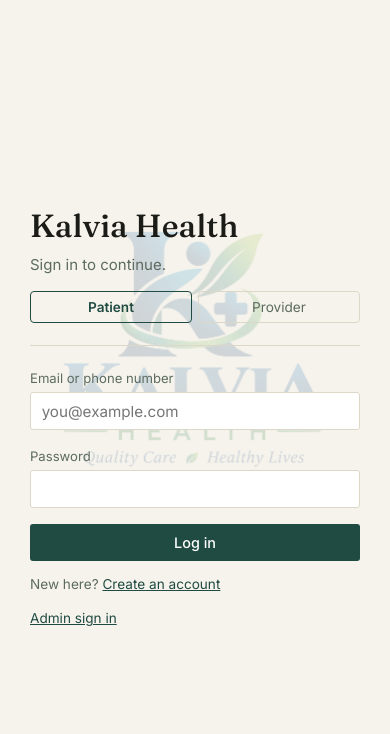
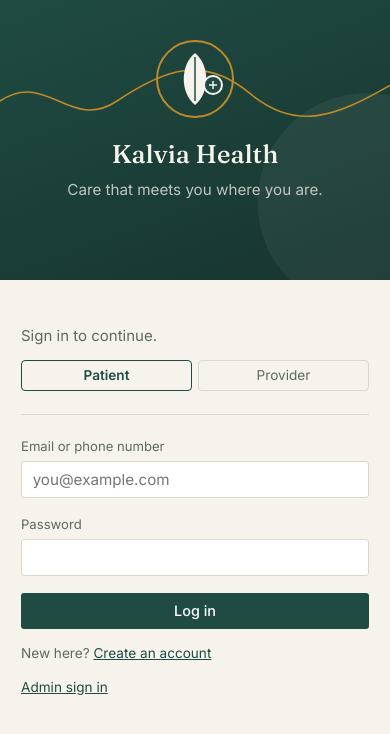
Before and after one commit to Fekadu-github/kalvia-health, a React (Vite) app in the folder frontend/: page /login in a window 390 px wide. Shown: the top 734 px of the page. Built offline with nearby package versions, Linux system fonts and the light colour scheme; no server answers.

Commit message:
Add responsive auth-split layout matching design mockups; mobile-responsive sidebar

```diff
--- a/frontend/src/components/AuthVisual.tsx
+++ b/frontend/src/components/AuthVisual.tsx
@@ -1,7 +1,7 @@
 export default function AuthVisual() {
   return (
     <div className="auth-visual">
-      <svg className="auth-visual-deco" viewBox="0 0 500 700" preserveAspectRatio="none" aria-hidden="true">
+      <svg className="auth-visual-deco" viewBox="0 0 500 700" preserveAspectRatio="xMidYMid slice" aria-hidden="true">
         <circle cx="470" cy="430" r="140" fill="rgba(255,255,255,0.05)" />
         <circle cx="60" cy="560" r="10" fill="var(--accent)" />
         <circle cx="120" cy="600" r="6" fill="rgba(255,255,255,0.6)" />
@@ -15,6 +15,7 @@
         <path d="M60 560 L120 600 M60 560 L30 610" stroke="rgba(255,255,255,0.6)" strokeWidth="1.5" />
       </svg>
 
+      <div className="auth-visual-content">
         <div className="auth-visual-mark">
           <svg width="80" height="80" viewBox="0 0 80 80" aria-hidden="true">
             <circle cx="40" cy="40" r="38" fill="none" stroke="var(--accent)" strokeWidth="2" />
@@ -32,5 +33,6 @@
         <h1 className="auth-visual-brand">Kalvia Health</h1>
         <p className="auth-visual-tagline">Care that meets you where you are.</p>
       </div>
+    </div>
   );
 }
--- a/frontend/src/pages/Login.tsx
+++ b/frontend/src/pages/Login.tsx
@@ -2,6 +2,7 @@
 import { useNavigate, Link } from "react-router-dom";
 import { api, ApiError } from "../api";
 import { useAuth } from "../context/AuthContext";
+import AuthVisual from "../components/AuthVisual";
 
 type Mode = "patient-login" | "patient-signup" | "provider-login";
 
@@ -87,10 +88,11 @@
   }
 
   return (
-    <div className="auth-screen">
-      <div className="auth-card">
-        <h1>Kalvia Health</h1>
-        <p style={{ color: "var(--ink-soft)", marginTop: "-0.6em" }}>
+    <div className="auth-split">
+      <AuthVisual />
+      <div className="auth-form-panel">
+        <div className="auth-card">
+        <p style={{ color: "var(--ink-soft)", marginBottom: "0.2em" }}>
           {mode === "provider-login" ? "Provider sign in." : "Sign in to continue."}
         </p>
 
@@ -227,6 +229,7 @@
         <p className="auth-switch">
           <Link to="/admin/login">Admin sign in</Link>
         </p>
+        </div>
       </div>
     </div>
   );
--- a/frontend/src/styles/global.css
+++ b/frontend/src/styles/global.css
@@ -175,6 +175,40 @@
   max-width: 900px;
 }
 
+@media (max-width: 720px) {
+  .app-shell { flex-direction: column; }
+
+  .sidebar {
+    width: 100%;
+    flex-direction: row;
+    align-items: center;
+    padding: 0.9em 1.2em;
+    border-right: none;
+    border-bottom: 1px solid var(--line);
+    overflow-x: auto;
+    gap: 1em;
+  }
+
+  .sidebar-brand { margin: 0; white-space: nowrap; }
+
+  .sidebar nav {
+    flex-direction: row;
+    gap: 0.2em;
+    white-space: nowrap;
+  }
+
+  .sidebar-footer {
+    margin: 0 0 0 auto;
+    display: flex;
+    align-items: center;
+    gap: 0.6em;
+    white-space: nowrap;
+  }
+  .sidebar-footer > div { display: none; }
+
+  .main-content { padding: 1.6em 1.2em; }
+}
+
 .auth-screen {
   min-height: 100vh;
   display: flex;
@@ -186,6 +220,104 @@
 .auth-card {
   width: 100%;
   max-width: 380px;
+}
+
+/* Split-screen auth layout (login, admin login/bootstrap, password reset):
+   dark green brand panel + form panel side by side on desktop,
+   stacked with the brand panel on top on mobile. */
+.auth-split {
+  min-height: 100vh;
+  display: flex;
+}
+
+.auth-visual {
+  position: relative;
+  flex: 1 1 44%;
+  max-width: 580px;
+  min-width: 380px;
+  overflow: hidden;
+  background: linear-gradient(160deg, var(--primary) 0%, #17352E 100%);
+}
+
+.auth-visual-deco {
+  position: absolute;
+  inset: 0;
+  width: 100%;
+  height: 100%;
+}
+
+.auth-visual-content {
+  position: relative;
+  z-index: 1;
+  height: 100%;
+  display: flex;
+  flex-direction: column;
+  justify-content: flex-end;
+  padding: 3.5em 3em;
+  color: #F6F3EC;
+}
+
+.auth-visual-mark {
+  align-self: center;
+  margin: 2.5em 0 auto;
+}
+
+.auth-visual-brand {
+  font-family: var(--font-display);
+  font-size: 1.9rem;
+  font-weight: 500;
+  color: #F6F3EC;
+  margin: 0 0 0.25em;
+}
+
+.auth-visual-tagline {
+  color: rgba(246, 243, 236, 0.75);
+  font-size: 0.95rem;
+  margin: 0;
+}
+
+.auth-form-panel {
+  flex: 1 1 56%;
+  display: flex;
+  align-items: center;
+  justify-content: center;
+  padding: 2.5em 2em;
+  background: var(--bg);
+}
+
+.auth-form-panel .auth-card {
+  width: 100%;
+  max-width: 400px;
+}
+
+@media (max-width: 860px) {
+  .auth-split { flex-direction: column; }
+
+  .auth-visual {
+    flex: none;
+    max-width: none;
+    min-width: 0;
+    min-height: 280px;
+  }
+
+  .auth-visual-content {
+    justify-content: center;
+    align-items: center;
+    text-align: center;
+    padding: 2.6em 1.6em 3em;
+  }
+
+  .auth-visual-mark { margin: 0 0 0.6em; }
+
+  .auth-form-panel {
+    flex: none;
+    padding: 2em 1.4em 3em;
+  }
+}
+
+@media (max-width: 420px) {
+  .auth-visual-brand { font-size: 1.6rem; }
+  .auth-form-panel .auth-card { max-width: 100%; }
 }
 
 .mode-tabs {
```
Lines whose indentation alone changed are shown as unchanged.
